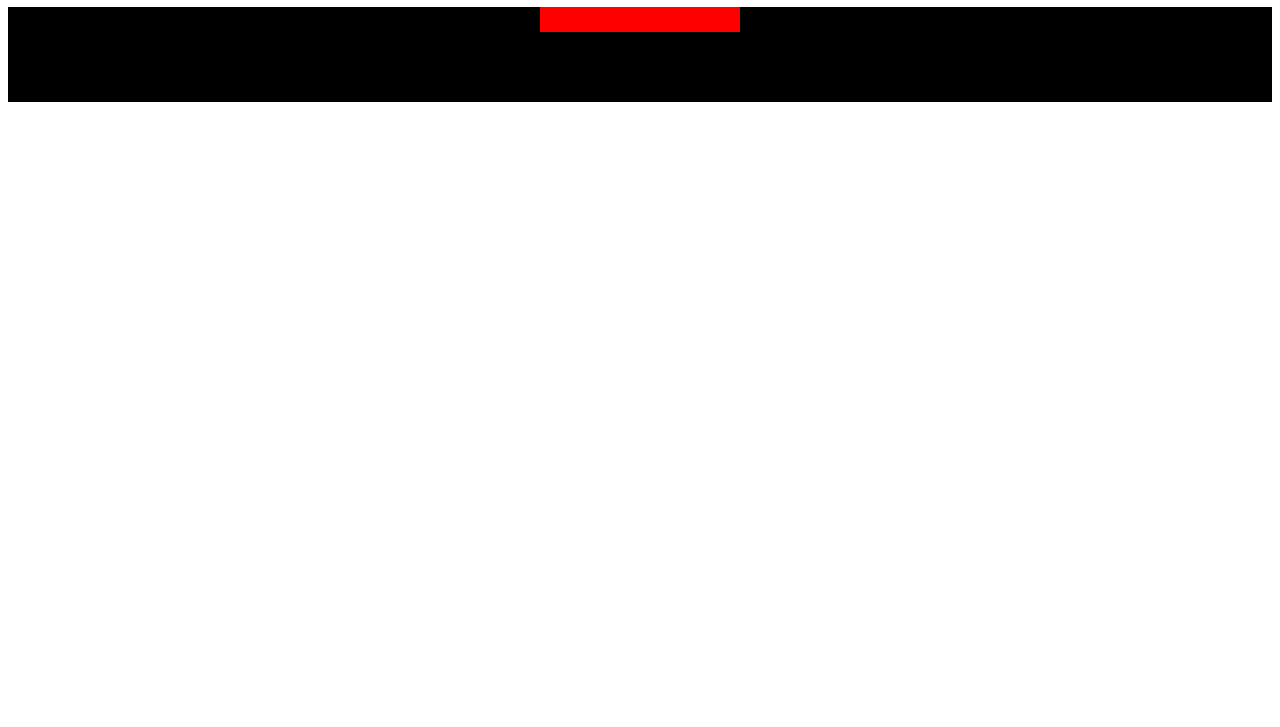
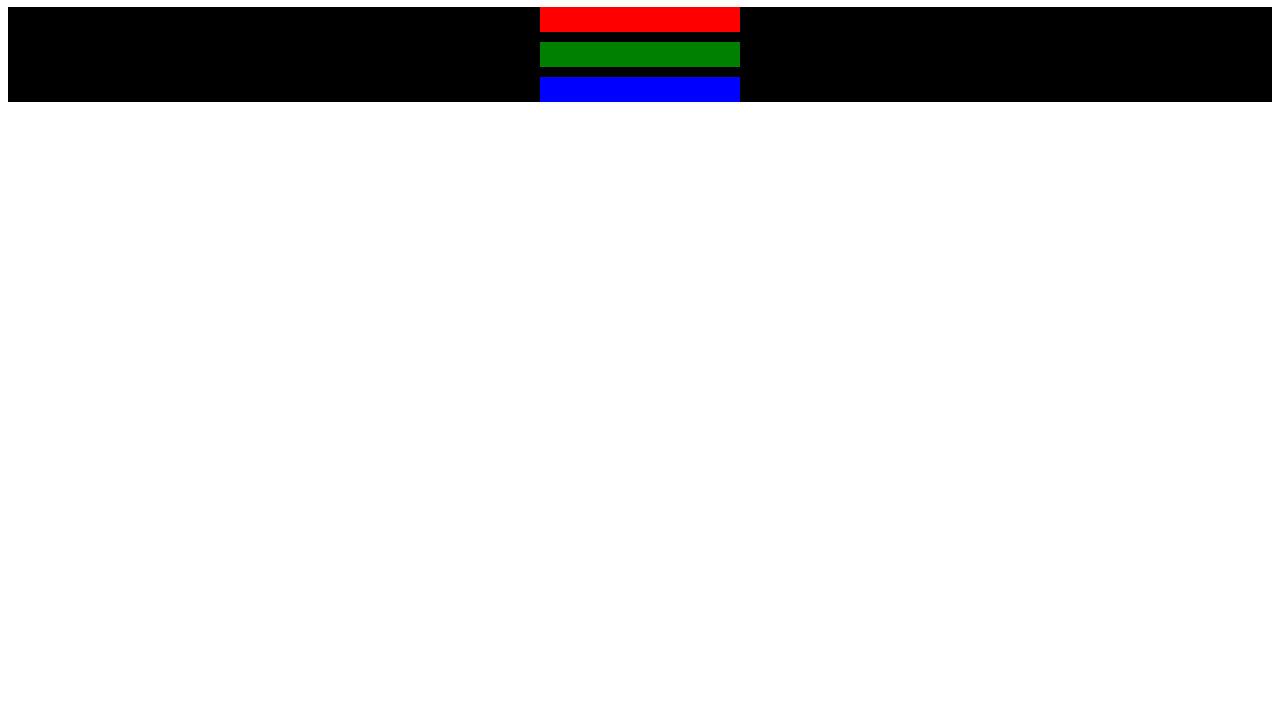
Before and after one commit to devashishag11/CSSColorMarkers.github.io, a plain HTML site: page index.html in a window 1280 px wide. Shown: the part 73-800 px from the top of the page. Drawn offline with Linux system fonts and the light colour scheme.

Commit message:
Update index.html

```diff
--- a/index.html
+++ b/index.html
@@ -14,9 +14,9 @@
     <div class="container">
       <div class="marker one">
       </div>
-      <div class="marker">
+      <div class="marker two">
       </div>
-      <div class="marker">
+      <div class="marker three">
       </div>
     </div>
   </body>
```
